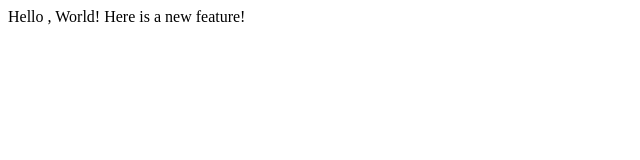
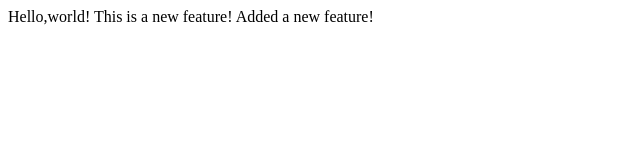
Before and after one commit to amansaikrishna/lecture1, a plain HTML site: page index.html in a window 1280 px wide. Shown: the whole page, without its empty margins (0-640 px from the left). Drawn offline with Linux system fonts and the light colour scheme.

Commit message:
Added a new feature again

```diff
--- a/index.html
+++ b/index.html
@@ -4,7 +4,8 @@
     <title>My Webpage!</title>
 </head>
 <body>
-    Hello , World!
-    Here is a new feature!
+    Hello,world!
+    This is a new feature!
+    Added a new feature!
 </body>
 </html>
```
